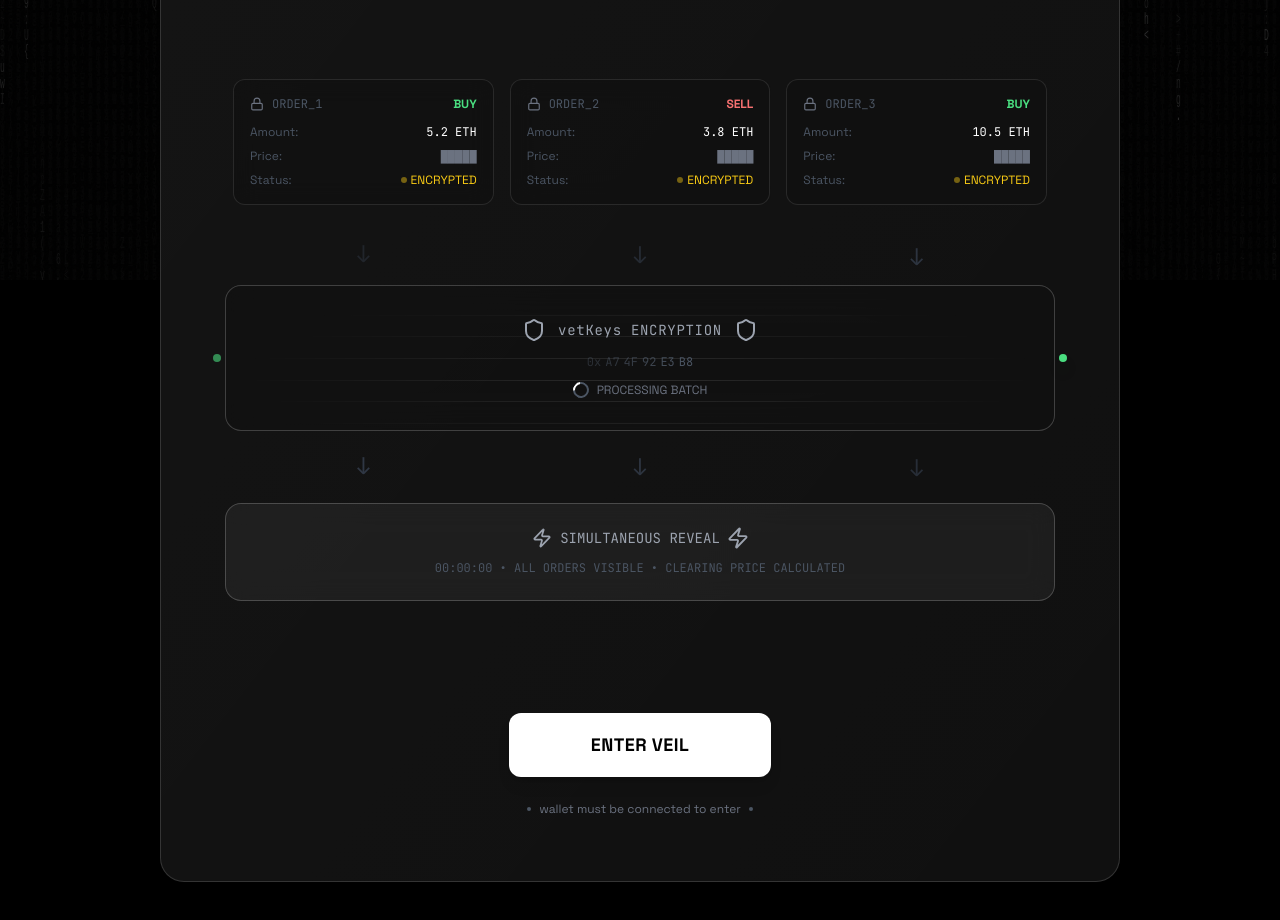
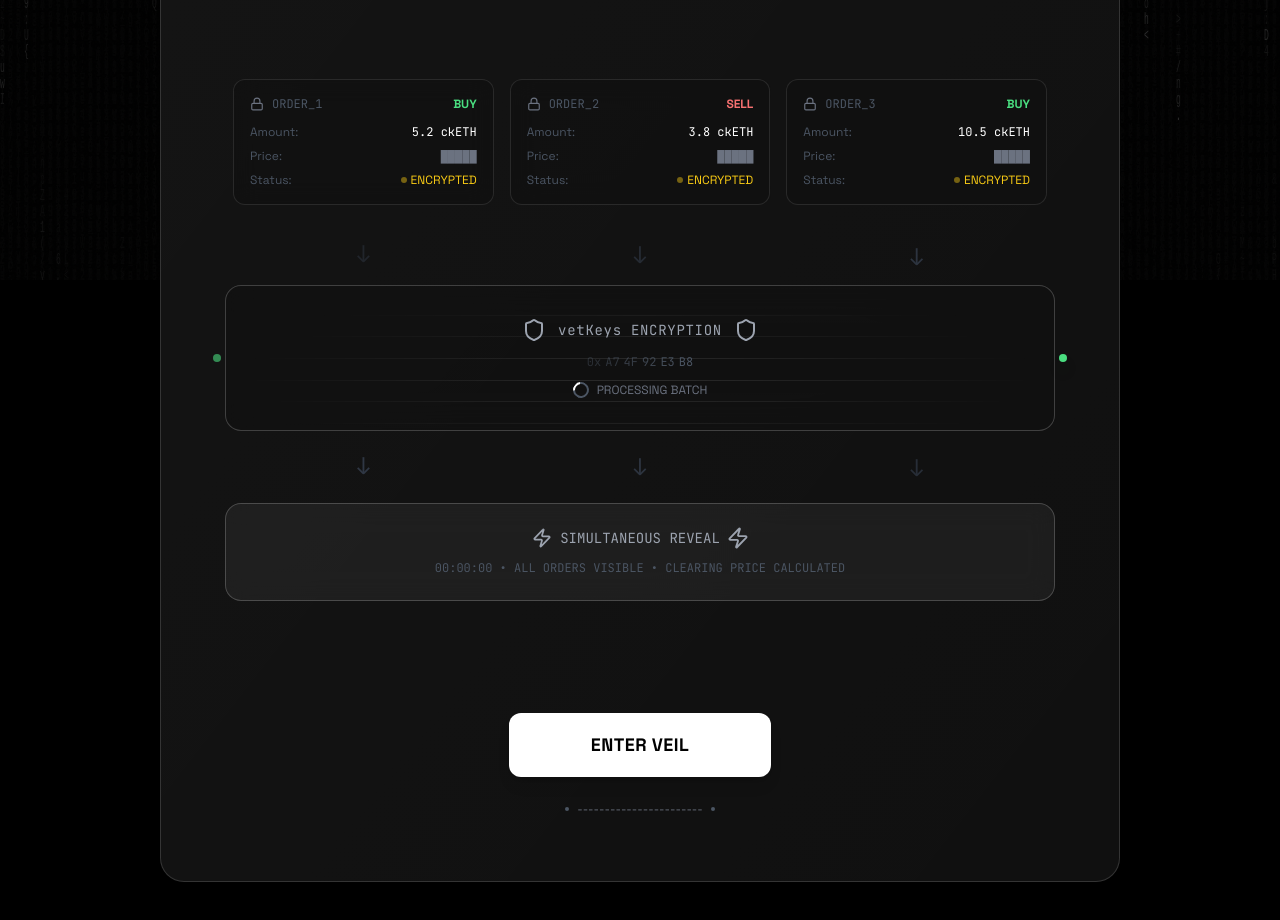
Before and after one commit to Aditya-Guntur/veil, a React (Vite) app in the folder frontend/: page / in a window 1280 px wide. Shown: the part 520-1440 px from the top of the page. Built offline with nearby package versions, Linux system fonts and the light colour scheme; no server answers.

Commit message:
frontend changes

```diff
--- a/frontend/index.html
+++ b/frontend/index.html
@@ -2,7 +2,6 @@
 <html lang="en">
   <head>
     <meta charset="UTF-8" />
-    <link rel="icon" type="image/svg+xml" href="/vite.svg" />
     <meta name="viewport" content="width=device-width, initial-scale=1.0" />
     <title>VEIL - Encrypted Cross-Chain DEX</title>
   </head>
--- a/frontend/src/pages/LandingPage.tsx
+++ b/frontend/src/pages/LandingPage.tsx
@@ -92,9 +92,9 @@
               {/* Encrypted Input Orders */}
               <div className="flex justify-between items-start mb-8">
                 {[
-                  { side: 'BUY', amount: '5.2 ETH', price: '█████', color: 'text-green-400' },
-                  { side: 'SELL', amount: '3.8 ETH', price: '█████', color: 'text-red-400' },
-                  { side: 'BUY', amount: '10.5 ETH', price: '█████', color: 'text-green-400' },
+                  { side: 'BUY', amount: '5.2 ckETH', price: '█████', color: 'text-green-400' },
+                  { side: 'SELL', amount: '3.8 ckETH', price: '█████', color: 'text-red-400' },
+                  { side: 'BUY', amount: '10.5 ckETH', price: '█████', color: 'text-green-400' },
                 ].map((order, i) => (
                   <motion.div
                     key={`input-${i}`}
@@ -306,7 +306,7 @@
               className="text-xs text-gray-500 flex items-center justify-center gap-2"
             >
               <div className="w-1 h-1 bg-gray-600 rounded-full" />
-              wallet must be connected to enter
+                -----------------------
               <div className="w-1 h-1 bg-gray-600 rounded-full" />
             </motion.div>
           </motion.div>
```
